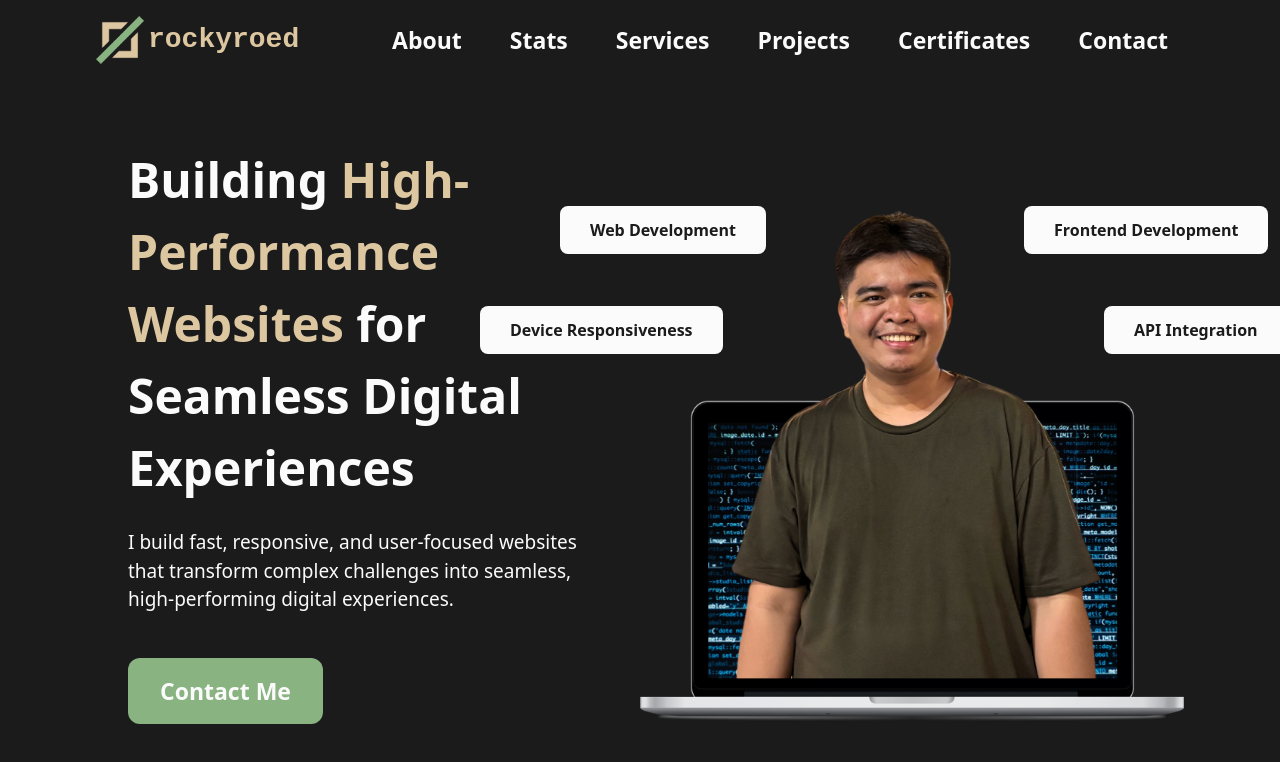
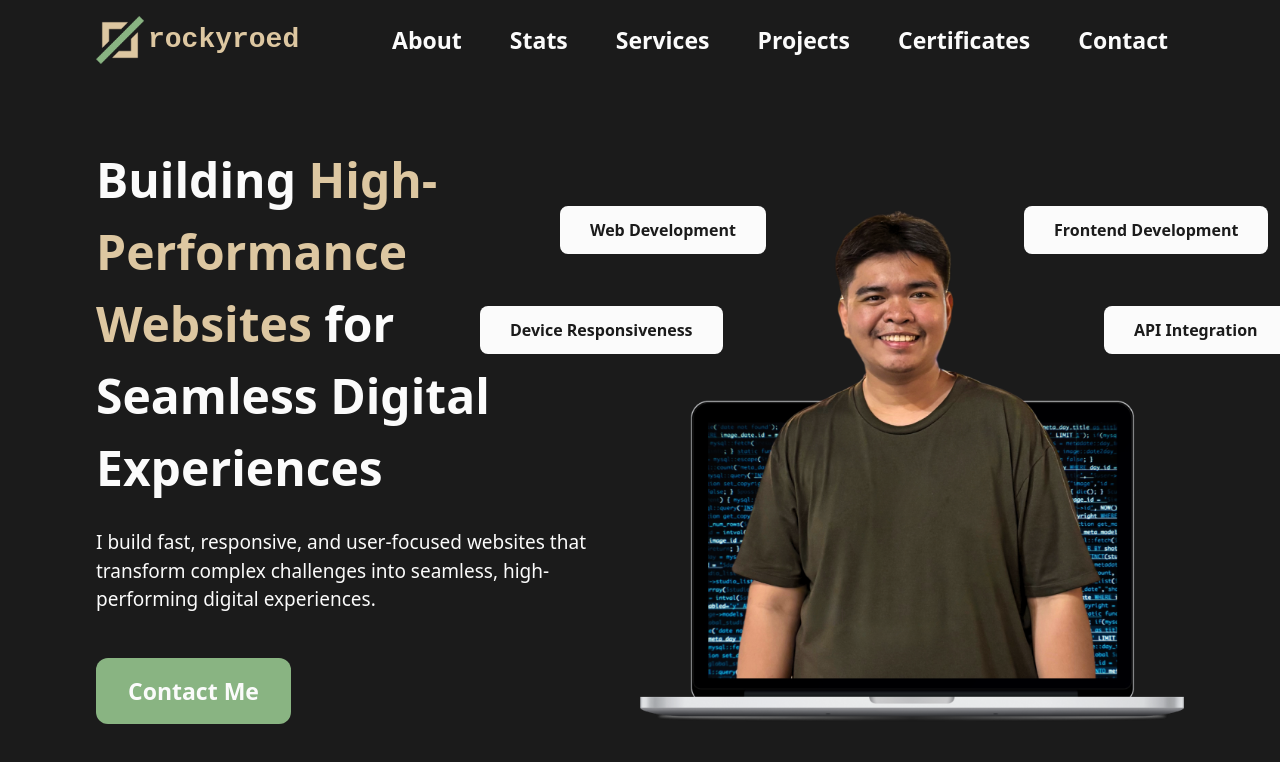
Before and after one commit to rockyroed/portfolio, a React (Vite) app: page / in a window 1280 px wide. Shown: the top 762 px of the page. Built offline with nearby package versions, Linux system fonts and the light colour scheme; a web font is replaced by a local one.

Commit message:
Fix padding

```diff
--- a/src/components/Hero/index.jsx
+++ b/src/components/Hero/index.jsx
@@ -4,7 +4,7 @@
 const Hero = () => {
   return (
     <div className="py-16 flex justify-between items-center">
-      <div className="flex flex-col gap-11 w-1/2 px-8">
+      <div className="flex flex-col gap-11 w-1/2 pr-8">
         <div className="flex flex-col gap-6">
           <h1 className="text-h1 font-semibold text-text">
             Building{" "}
```
